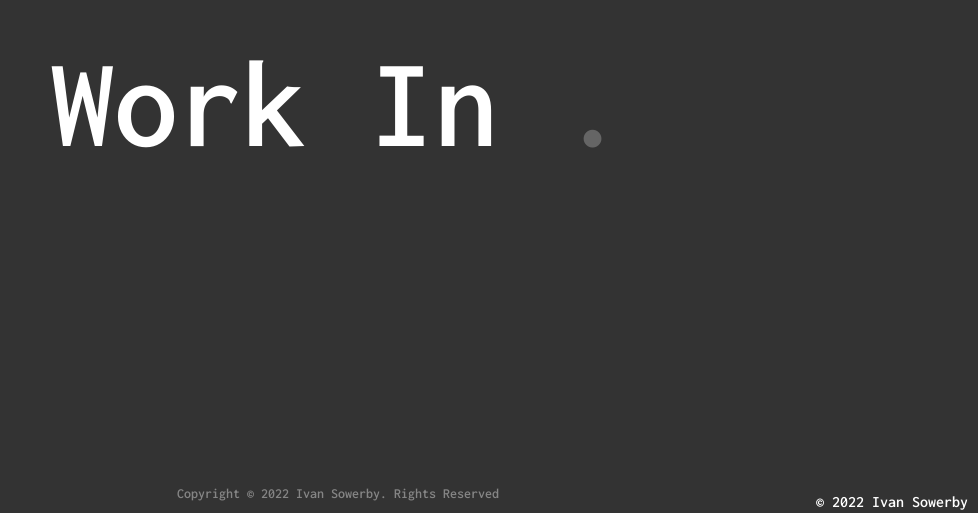
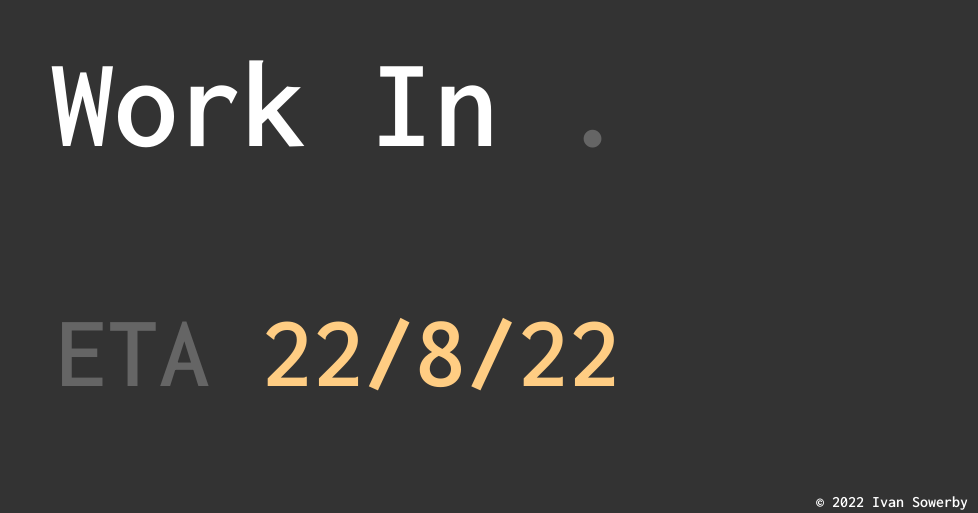
Before and after one commit to ivansowerby/ivanl-exe.github.io, a plain HTML site: page index.html in a window 1280 px wide. Shown: the part 280-793 px from the top of the page, without its empty margins (302-1280 px from the left). Drawn offline with Linux system fonts and the light colour scheme.

Commit message:
Work in Progress

```diff
--- a/css/style.css
+++ b/css/style.css
@@ -8,10 +8,19 @@
 
 #content {
     margin-block:25%;
+    text-align: center;
 }
 
 #work-in-progress {
-    text-align: center;
+    color: #656565;
+}
+
+#release-date {
+    font-size: 8vw;
+    color: #ffcd83;
+}
+
+#release-eta {
     color: #656565;
 }
 
--- a/index.html
+++ b/index.html
@@ -22,6 +22,7 @@
   <body>
     <div id="content">
         <p id="work-in-progress"></p>
+        <p id="release-date"><span id="release-eta">ETA</span> 22/8/22</p>
     </div>
     <div id="legal">
         <p1>Copyright © [YEAR] Ivan Sowerby. Rights Reserved</p1>
```
